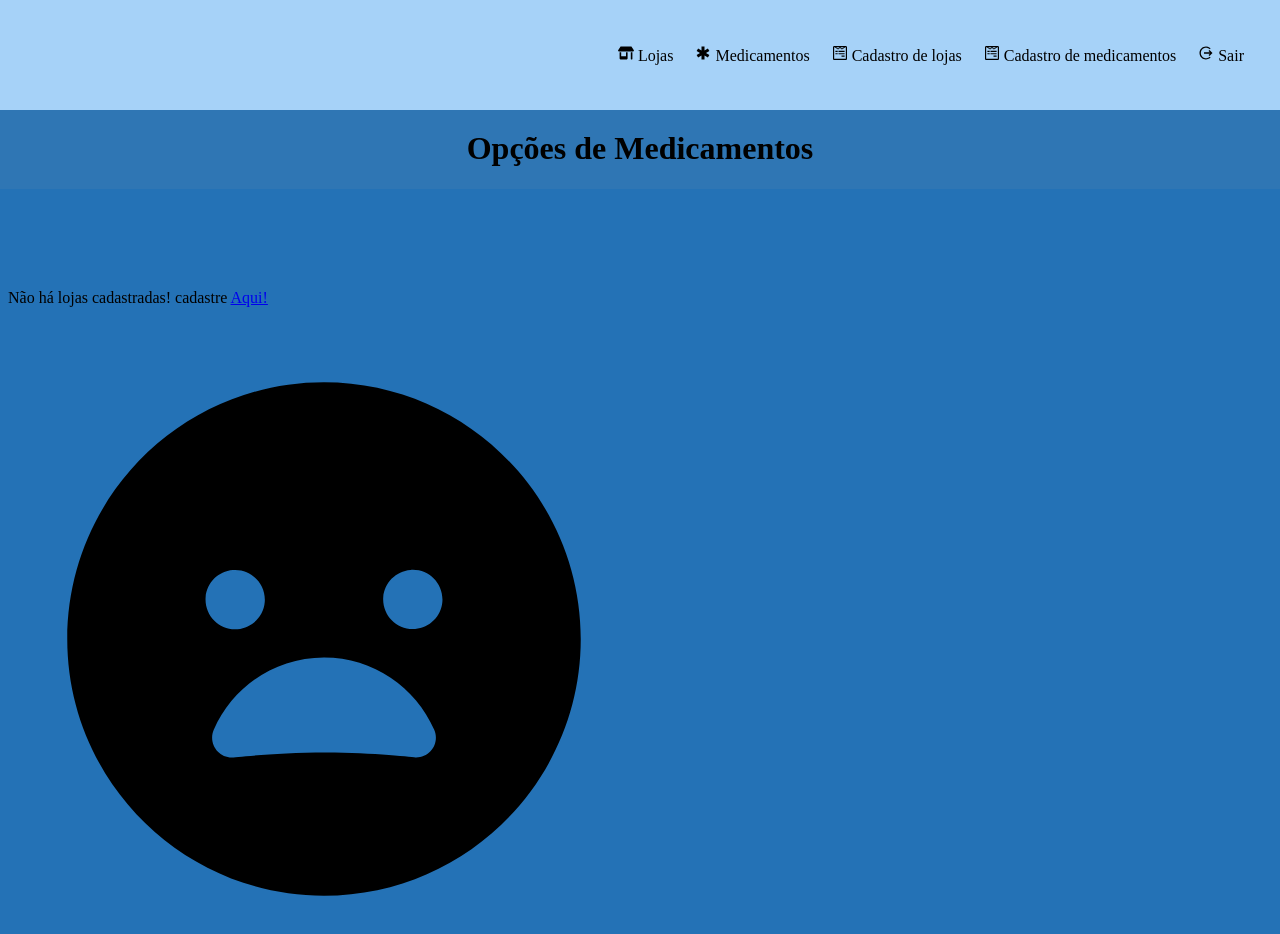
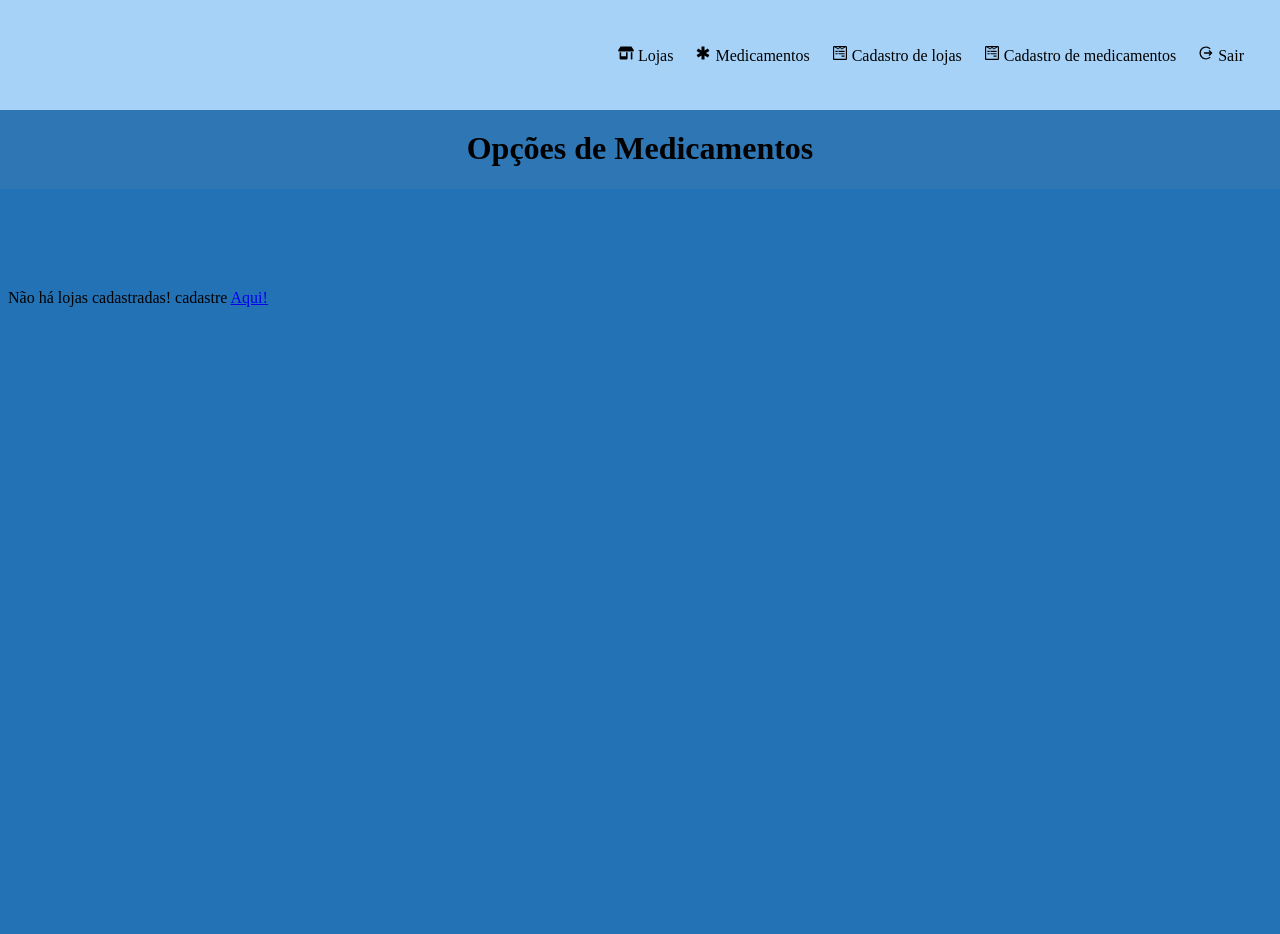
Before and after one commit to Dav1Samu3l/Pharm, a React (Vite) app: page /Medicamentos in a window 1280 px wide. Shown: the top 934 px of the page. After the commit the page ends 800 px from the top, so only its background shows below. Built offline with nearby package versions, Linux system fonts and the light colour scheme.

Commit message:
remoção de img

```diff
--- a/src/Components/Pages/Medicamentos/Medicamentos.jsx
+++ b/src/Components/Pages/Medicamentos/Medicamentos.jsx
@@ -1,7 +1,6 @@
 import { useState, useEffect } from "react";
 import BodyContainer from "../../style/Body-styled.jsx";
 import Card from "../../style/Card-style.jsx";
-import { IoIosSad } from "react-icons/io";
 import { Link } from "react-router-dom";
 
 
@@ -33,7 +32,6 @@ function ListaDeLoja() {
       ) : (
         <>
           <p>Não há lojas cadastradas! cadastre <Link to="/Cadastro-de-medicamentos">Aqui!</Link> </p>
-          <IoIosSad style={{ width: '50%', height: '50%' }} alt="imagem padrão" />
 
         </>
       )}
```
